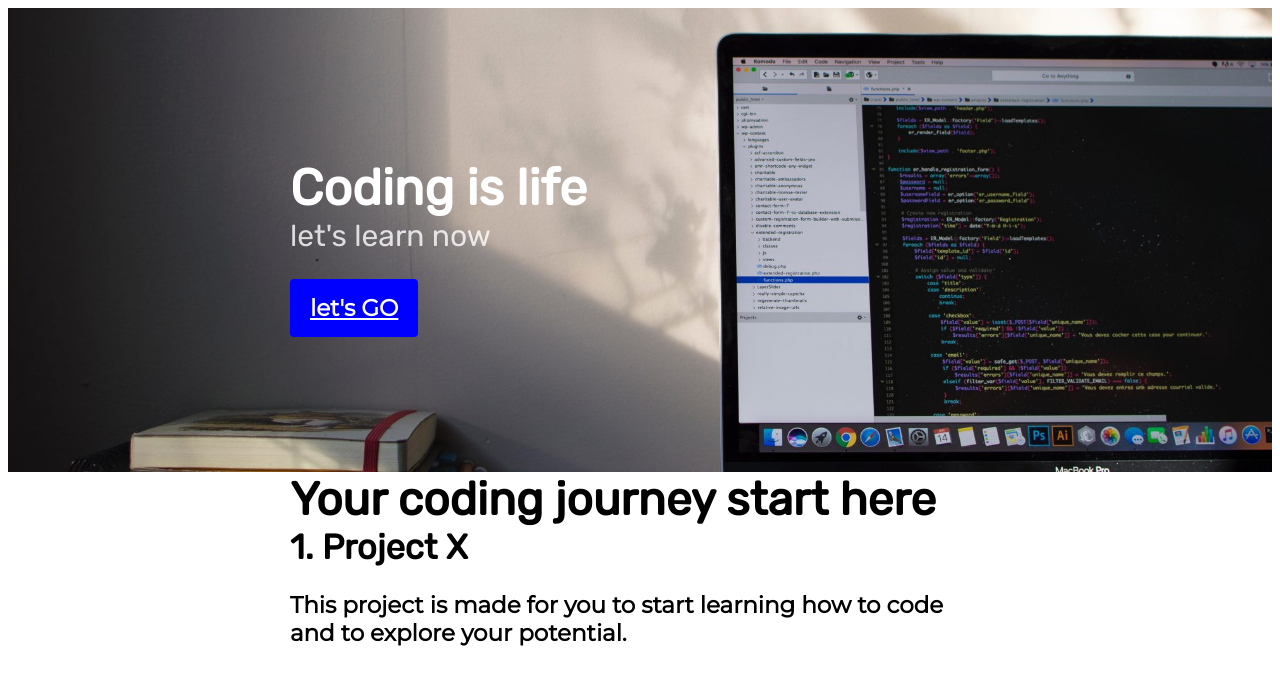
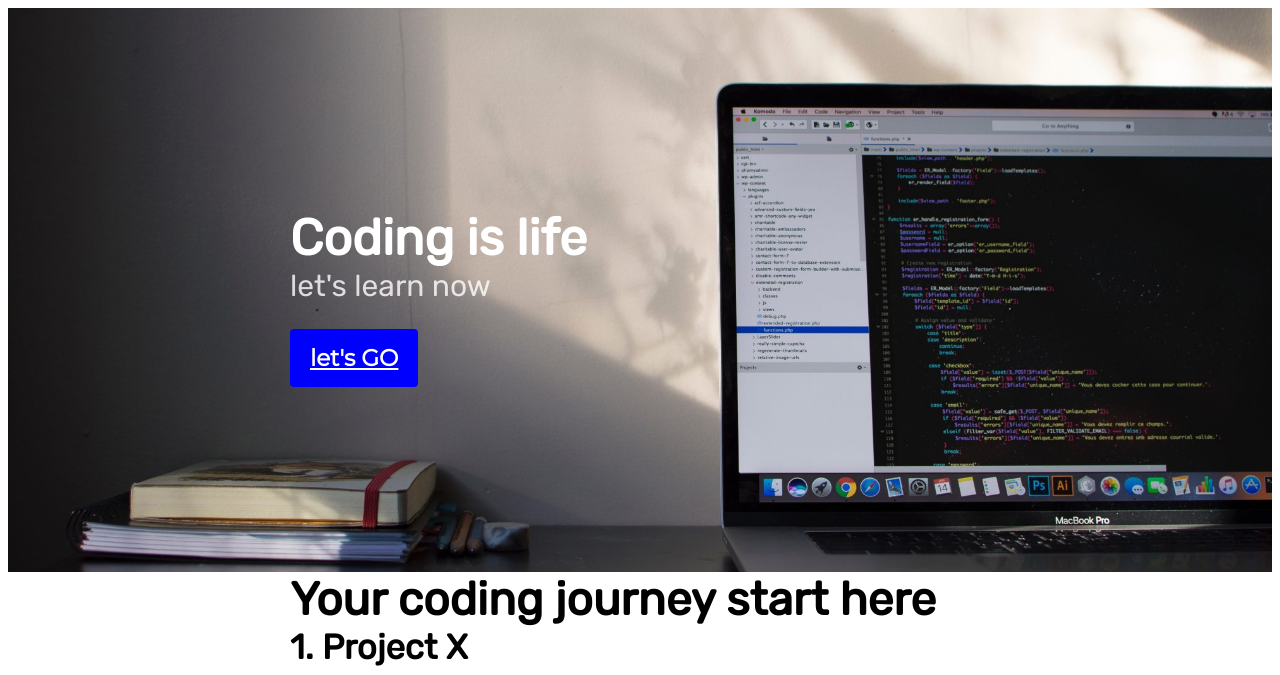
Before and after one commit to sxfien224/Project-X, a plain HTML site: page index.html in a window 1280 px wide. Shown: the top 675 px of the page. Drawn offline with Linux system fonts and the light colour scheme.

Commit message:
Update banner.css

```diff
--- a/css/components/banner.css
+++ b/css/components/banner.css
@@ -1,7 +1,7 @@
 .banner{
 	background-image: url("../../images/code.jpg") ;
 	color: white;
-	padding: 150px	0px;
+	padding: 200px	0px;
 	background-size: cover;
 	background-position: center;
 }
```
